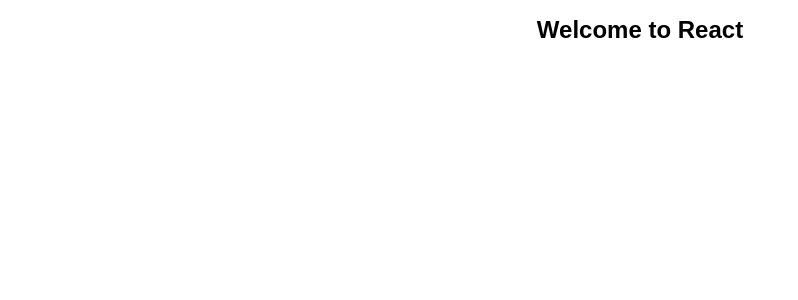
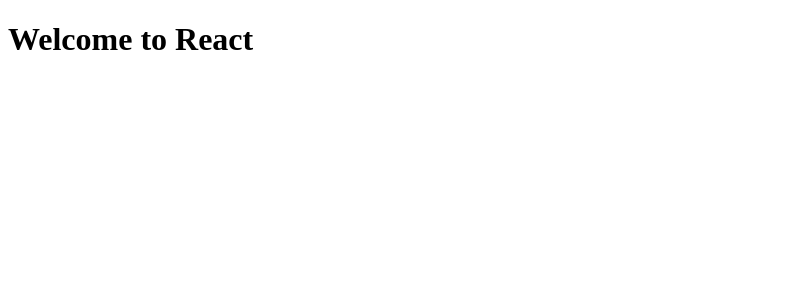
Before and after one commit to peterlxb/AdvancedReactCode, a React (Create React App) app in the folder testing/: page / in a window 1280 px wide. Shown: the top 300 px of the page, without its empty margins (0-798 px from the left). Built offline with nearby package versions, Linux system fonts and the light colour scheme.

Commit message:
Add components

```diff
--- a/testing/src/App.css
+++ /dev/null
@@ -1,28 +0,0 @@
-.App {
-  text-align: center;
-}
-
-.App-logo {
-  animation: App-logo-spin infinite 20s linear;
-  height: 80px;
-}
-
-.App-header {
-  background-color: #222;
-  height: 150px;
-  padding: 20px;
-  color: white;
-}
-
-.App-title {
-  font-size: 1.5em;
-}
-
-.App-intro {
-  font-size: large;
-}
-
-@keyframes App-logo-spin {
-  from { transform: rotate(0deg); }
-  to { transform: rotate(360deg); }
-}
--- a/testing/src/App.js
+++ b/testing/src/components/App.js
@@ -1,11 +1,10 @@
 import React, { Component } from "react";
-import "./App.css";
 
 class App extends Component {
   render() {
     return (
-      <div className="App">
-        <h1 className="App-title">Welcome to React</h1>
+      <div>
+        <h1>Welcome to React</h1>
       </div>
     );
   }
--- a/testing/src/index.css
+++ /dev/null
@@ -1,5 +0,0 @@
-body {
-  margin: 0;
-  padding: 0;
-  font-family: sans-serif;
-}
```
Also changed, not shown: testing/src/index.js (+5 -6 lines), testing/src/components/CommentBox.js (added), testing/src/components/CommentList.js (added).
